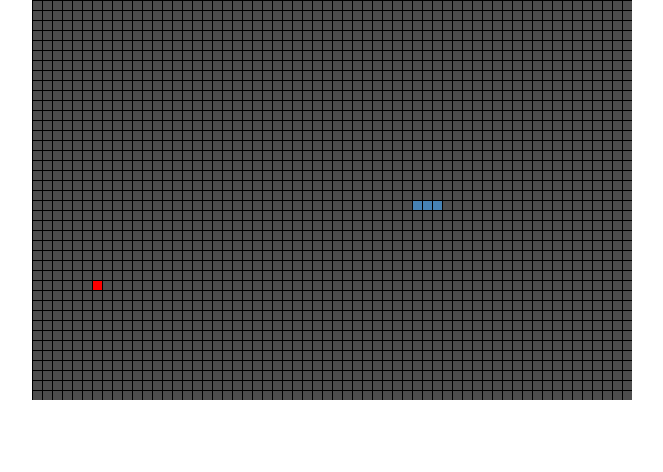
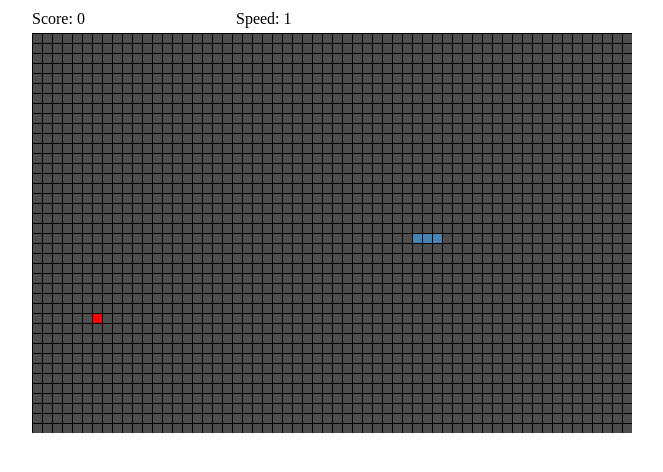
Before and after one commit to xxqianyuan/snake, a plain HTML site: page index.html in a window 1280 px wide. Both pictures are taken after a click on the button "开始". Shown: the whole page, without its empty margins (308-971 px from the left). Drawn offline with Linux system fonts and the light colour scheme.

Commit message:
添加顶部分数与速度信息

```diff
--- a/index.html
+++ b/index.html
@@ -8,6 +8,16 @@
     body {
       padding: 0;
       margin: 0;
+    }
+
+    #info-bar {
+      width: 600px;
+      margin: 10px auto 5px;
+    }
+
+    #info-bar > .info-item {
+      display: inline-block;
+      min-width: 200px;
     }
 
     #game {
@@ -35,6 +45,10 @@
   </style>
 </head>
 <body>
+  <div id="info-bar">
+    <div class="score-info info-item">Score: <span class="score-value">0</span></div>
+    <div class="speed-info info-item">Speed: <span class="speed-value">1</span></div>
+  </div>
   <canvas id="game" width="600" height="400"></canvas>
   <div id="ui">
     <h1 id="ui-title">贪吃蛇</h1>
--- a/snake.js
+++ b/snake.js
@@ -92,6 +92,8 @@ class Snake {
     this.waitTime = 300
     this.speed = 1
     this.score = 0
+    this.updateScore()
+    this.updateSpeed()
     this.makeFood()
   }
 
@@ -229,6 +231,15 @@ class Snake {
   }
 
   /**
+   * 更新速度显示值
+   * @param {number} value - 速度值
+   */
+  updateSpeed (value) {
+    const speedInfo = document.querySelector('#info-bar > .speed-info > .speed-value')
+    speedInfo.textContent = value || this.speed
+  }
+
+  /**
    * 加速
    */
   speedUp () {
@@ -236,6 +247,17 @@ class Snake {
     this.waitTime = Math.max(this.waitTime - 10, 20)
     // 最低为1，最高为10
     this.speed = Math.floor((300 - this.waitTime) / 280 * 9 + 1)
+
+    this.updateSpeed()
+  }
+
+  /**
+   * 更新显示分数
+   * @param {number} score - 指定显示分数
+   */
+  updateScore (score) {
+    const scoreInfo = document.querySelector('#info-bar > .score-info > .score-value')
+    scoreInfo.textContent = score || this.score
   }
 
   /**
@@ -250,6 +272,8 @@ class Snake {
     if (head.x === x && head.y === y) {
       // 计分
       this.score += 1
+      // 更新分数显示
+      this.updateScore()
       // 在画布上“删除”当前食物
       this.food.x = -1000
       // 加快移动速度
```
